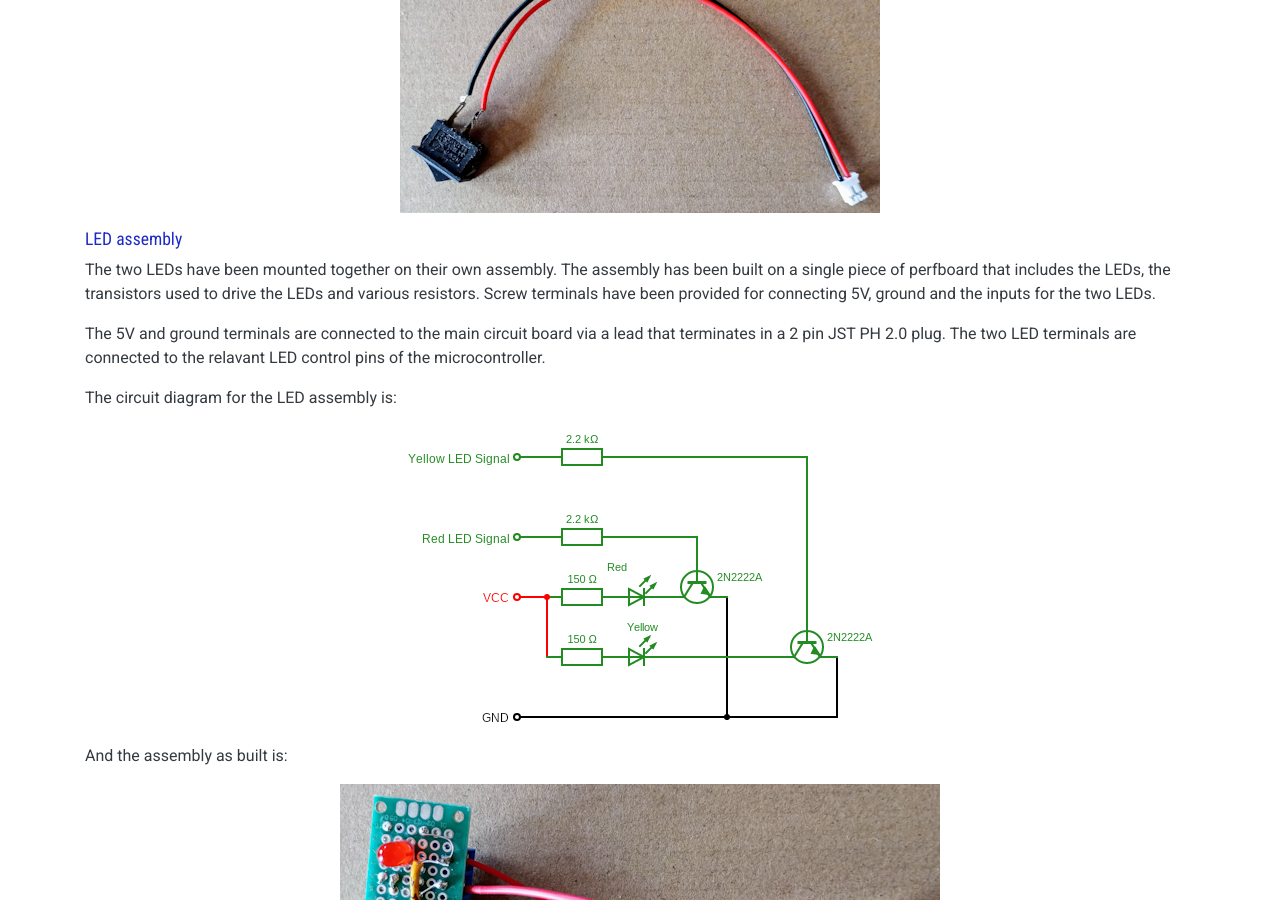
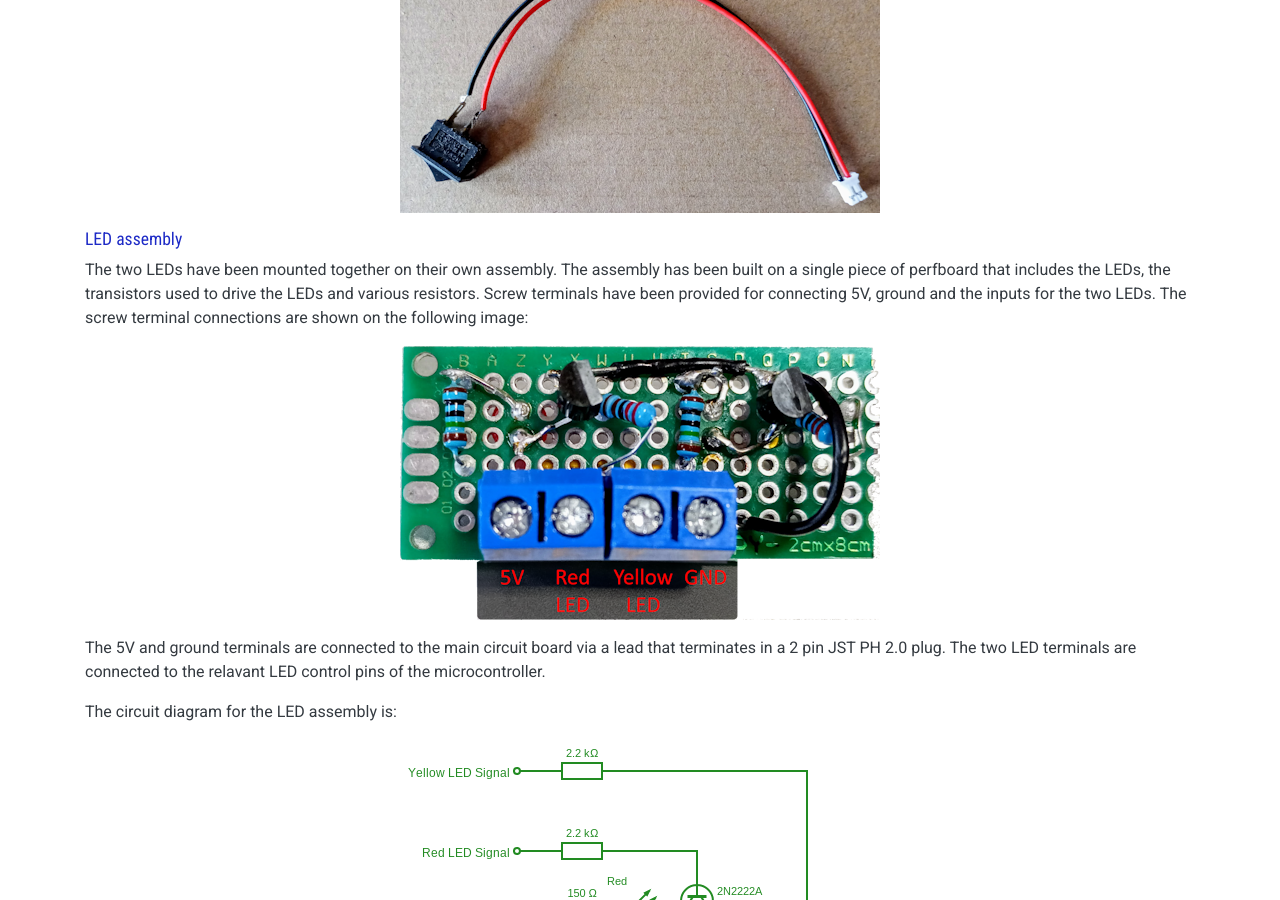
Before and after one commit to cahamo/cahamo.github.io, a Jekyll site: the page built from projects/gate-sensor/index.html, in a window 1280 px wide and 900 px high, scrolled down 8752 px. Built offline with Jekyll 4.4.1, drawn with Linux system fonts in a browser that asks for light colours; comment, search, counter and statistics services are not loaded.

Commit message:
Update "Gate Alarm" page
Added image showing connections of the LED assembly's screw terminals.

```diff
--- a/projects/gate-sensor/index.html
+++ b/projects/gate-sensor/index.html
@@ -300,7 +300,9 @@ title: "Sensor to detect if a gate is open"
 
     <h4>LED assembly</h4>
 
-    <p>The two LEDs have been mounted together on their own assembly. The assembly has been built on a single piece of perfboard that includes the LEDs, the transistors used to drive the LEDs and various resistors. Screw terminals have been provided for connecting 5V, ground and the inputs for the two LEDs.</p>
+    <p>The two LEDs have been mounted together on their own assembly. The assembly has been built on a single piece of perfboard that includes the LEDs, the transistors used to drive the LEDs and various resistors. Screw terminals have been provided for connecting 5V, ground and the inputs for the two LEDs. The screw terminal connections are shown on the following image:</p>
+
+    <p><img class="img-fluid mx-auto d-block" src="/assets/img/projects/gate-sensor/gate-sensor--led-assembly-connections_480x274.png" width="480" height="274" alt="LED assembly output screw terminal identification. Left to right: 5V, red LED, yellow LED, ground"></p>
 
     <p>The 5V and ground terminals are connected to the main circuit board via a lead that terminates in a 2 pin JST PH 2.0 plug. The two LED terminals are connected to the relavant LED control pins of the microcontroller.</p>
 
```
Also changed, not shown: assets/img/projects/gate-sensor/gate-sensor--led-assembly-connections_480x274.png (added).
